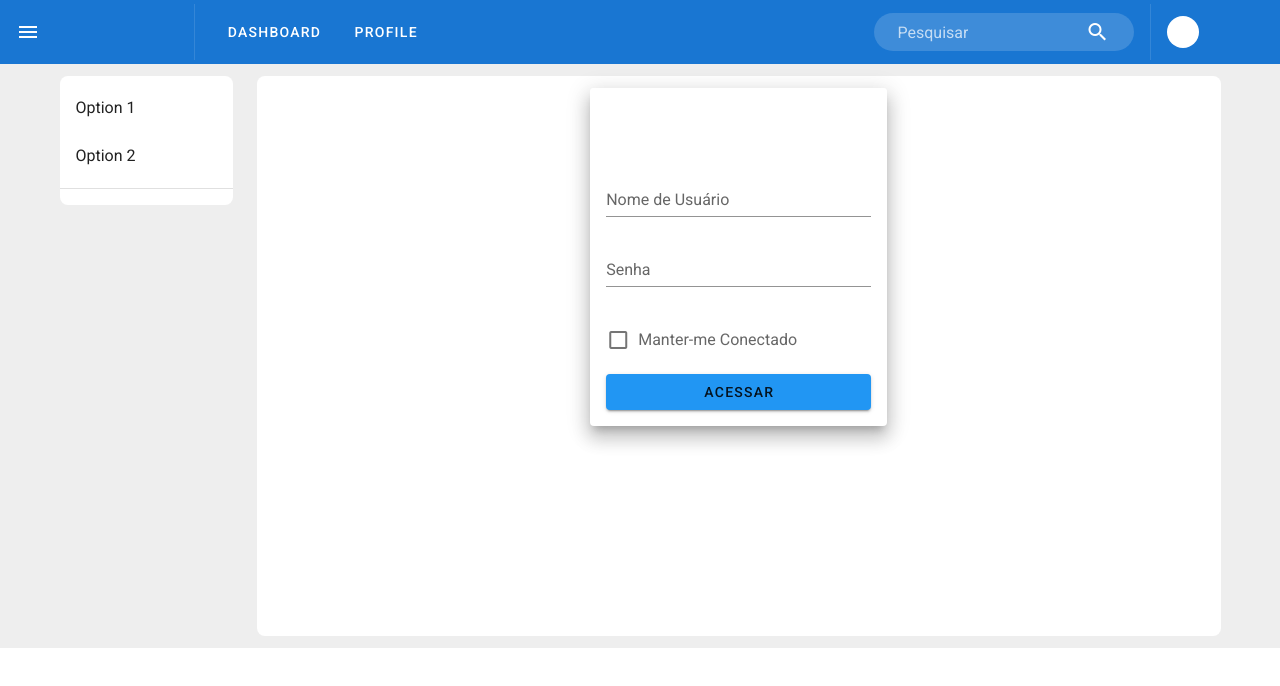
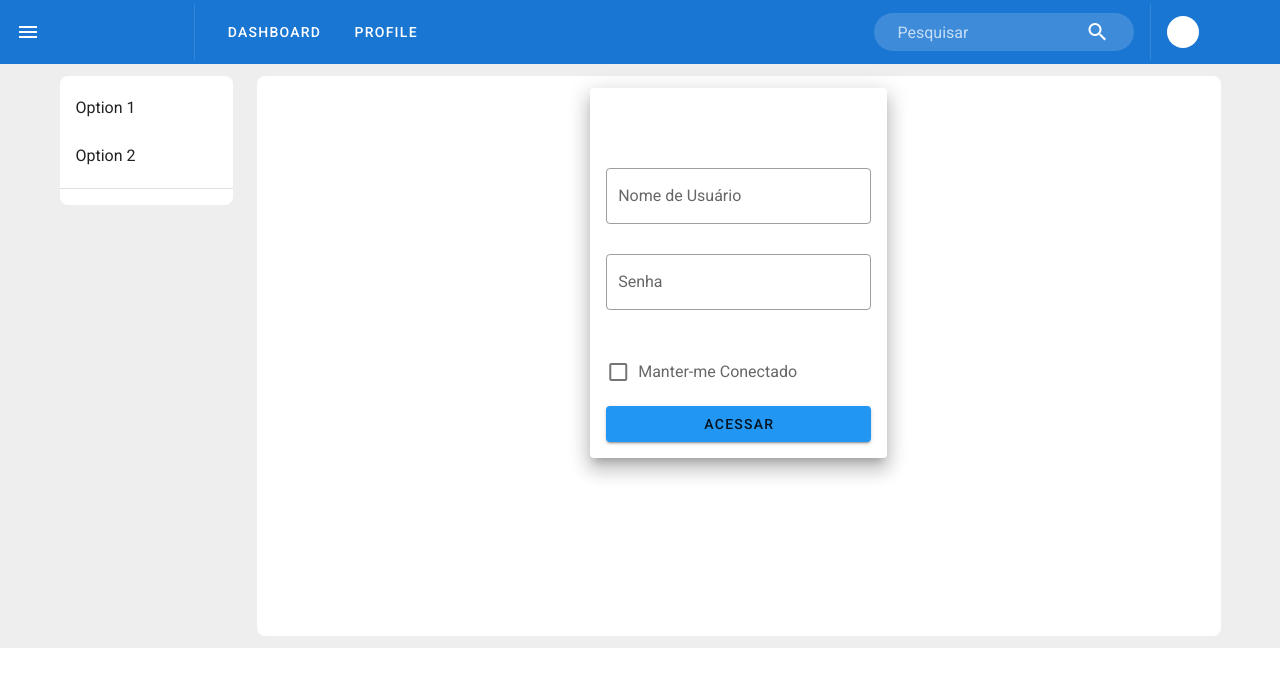
Before and after one commit to renanandradebr/SCCT-SistemaTelefonico-v3, a Vue app: page / in a window 1280 px wide. Shown: the top 686 px of the page. Built offline with nearby package versions, Linux system fonts and the light colour scheme.

Commit message:
ajustando inputs e centralizando logo do login

```diff
--- a/src/components/LoginPage.vue
+++ b/src/components/LoginPage.vue
@@ -3,15 +3,14 @@
     <v-row justify="center">
       <v-col md="4" sm="8">
         <v-card class="elevation-12">
-            <v-toolbar color="white" dark flat>
-              <v-toolbar-title>
-                <v-img src="../assets/logo-scct.png" width="130" />
-              </v-toolbar-title>
+          <v-toolbar color="white" dark flat class="d-flex align-center">
+              <v-img src="../assets/logo-scct.png"  contain class="imglogo" width="130" />
           </v-toolbar>
           <v-card-text>
             <v-form @submit.prevent="Login">
-                <v-text-field v-model="usernamee" label="Nome de Usuário" ></v-text-field>
-                <v-text-field v-model="senha" label="Senha" type="password" variant="outlined"></v-text-field>
+              <v-text-field v-model="usernamee" label="Nome de Usuário" outlined clearable></v-text-field>
+              <v-text-field v-model="senha" label="Senha" type="password" variant="outlined" outlined
+                clearable></v-text-field>
               <v-checkbox v-model="Manterconectado" label="Manter-me Conectado" variant="outlined"></v-checkbox>
               <v-btn type="submit" color="blue" text-color="white" block variant="outlined">Acessar</v-btn>
             </v-form>
@@ -58,4 +57,7 @@
 .toolbar {
   color: #fff;
 }
+.imglogo{
+  margin-left: 50%;
+}
 </style>
```
Lines whose indentation alone changed are shown as unchanged.
